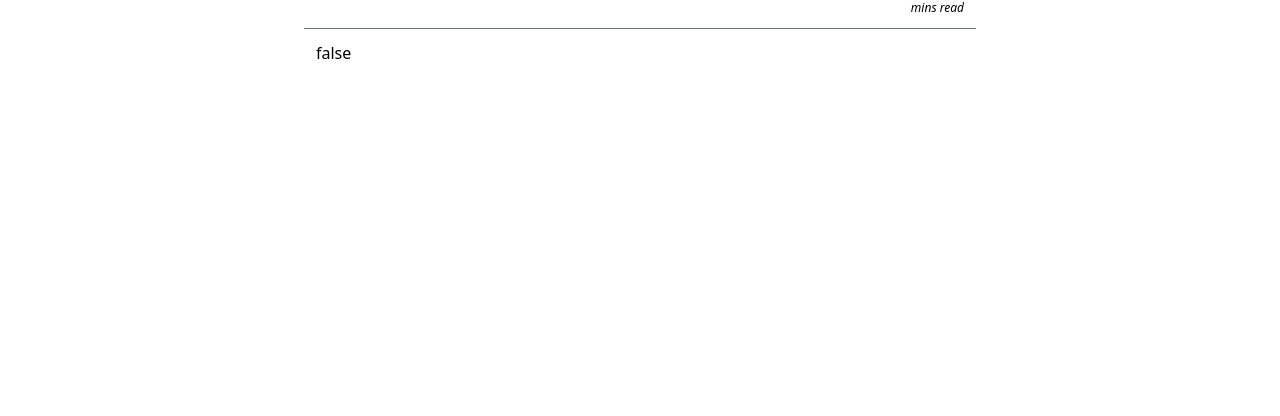
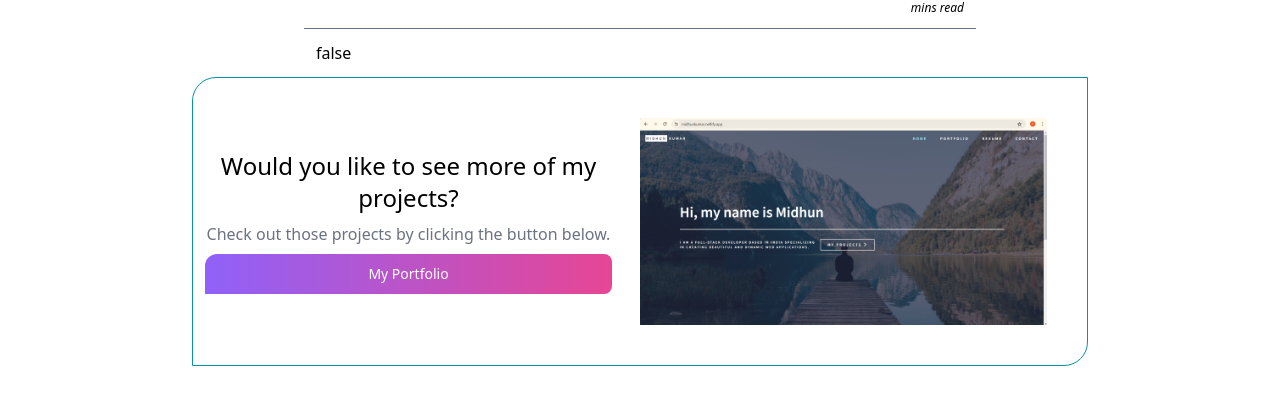
Before and after one commit to Midhunkumar-se/mern-blog, a React (Vite) app in the folder client/: page /post/1 in a window 1280 px wide. Shown: the part 226-642 px from the top of the page. Built offline with nearby package versions, Linux system fonts and the light colour scheme; no server answers; the HTML template or start-up script is replaced by a standard one.

Commit message:
add call to action to the post page

```diff
--- /dev/null
+++ b/client/src/components/CallToAction.jsx
@@ -0,0 +1,30 @@
+import { Button } from "flowbite-react";
+import portfolio from "../assets/portfolio.png";
+
+export default function CallToAction() {
+  return (
+    <div className="flex flex-col sm:flex-row p-3 border border-teal-500 justify-center items-center rounded-tl-3xl rounded-br-3xl text-center">
+      <div className="flex-1 justify-center flex flex-col">
+        <h2 className="text-2xl">Would you like to see more of my projects?</h2>
+        <p className="text-gray-500 my-2">
+          Check out those projects by clicking the button below.
+        </p>
+        <Button
+          gradientDuoTone="purpleToPink"
+          className="rounded-tl-xl rounded-bl-none"
+        >
+          <a
+            href="https://midhunkumar.netlify.app/"
+            target="_blank"
+            rel="noopener noreferrer"
+          >
+            My Portfolio
+          </a>
+        </Button>
+      </div>
+      <div className="p-7 flex-1">
+        <img src={portfolio} />
+      </div>
+    </div>
+  );
+}
--- a/client/src/components/DashUsers.jsx
+++ b/client/src/components/DashUsers.jsx
@@ -131,11 +131,9 @@ const DashUsers = () => {
           )}
         </>
       ) : loading ? (
-        <Spinner
-          aria-label="Extra large spinner example"
-          size="xl"
-          className="mt-20"
-        />
+        <div className="flex justify-center mt-20">
+          <Spinner aria-label="Extra large spinner example" size="xl" />
+        </div>
       ) : (
         <p>You have no users yet</p>
       )}
--- a/client/src/pages/PostPage.jsx
+++ b/client/src/pages/PostPage.jsx
@@ -1,6 +1,7 @@
 import { Button, Spinner } from "flowbite-react";
 import { useEffect, useState } from "react";
 import { Link, useParams } from "react-router-dom";
+import CallToAction from "../components/CallToAction";
 
 function PostPage() {
   const { postSlug } = useParams();
@@ -70,6 +71,9 @@ function PostPage() {
         className="p-3 max-w-2xl mx-auto w-full post-content"
         dangerouslySetInnerHTML={{ __html: post && post.content }}
       ></div>
+      <div className="max-w-4xl mx-auto w-full">
+        <CallToAction />
+      </div>
     </main>
   );
 }
```
Also changed, not shown: client/src/assets/portfolio.png (added).
